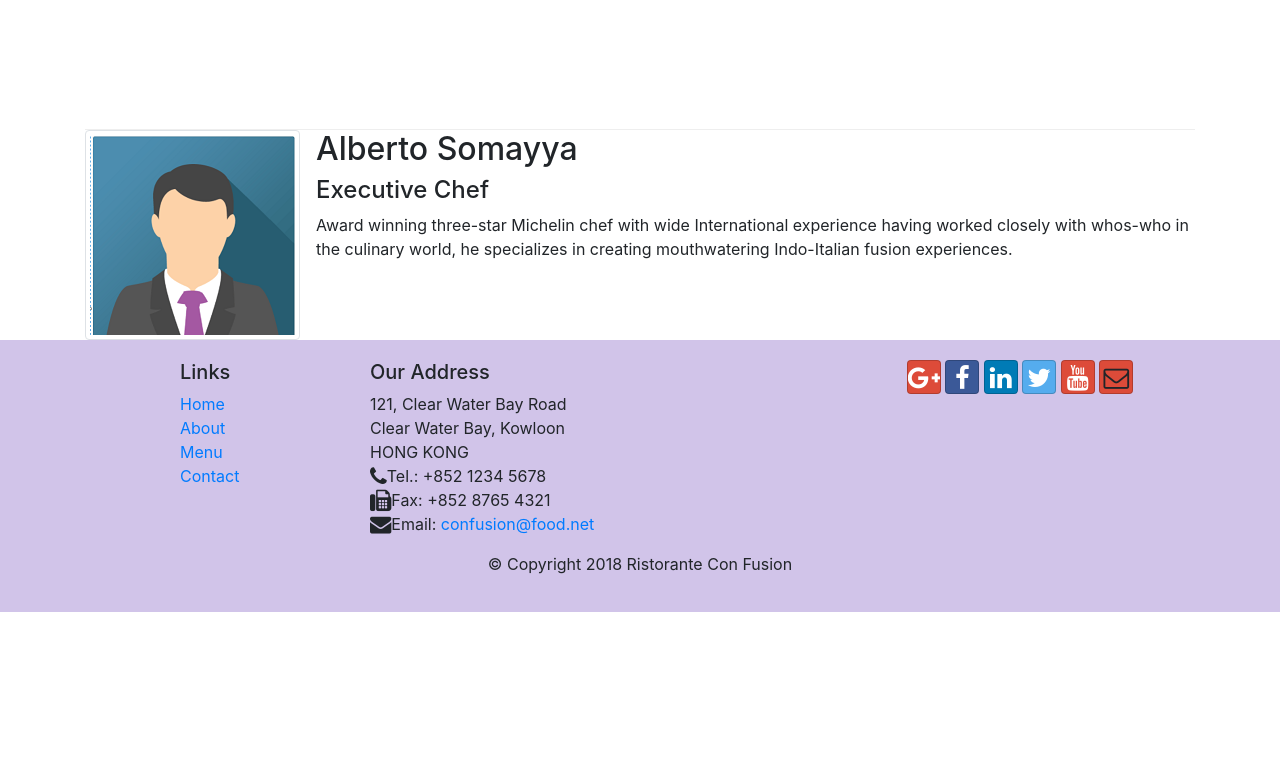
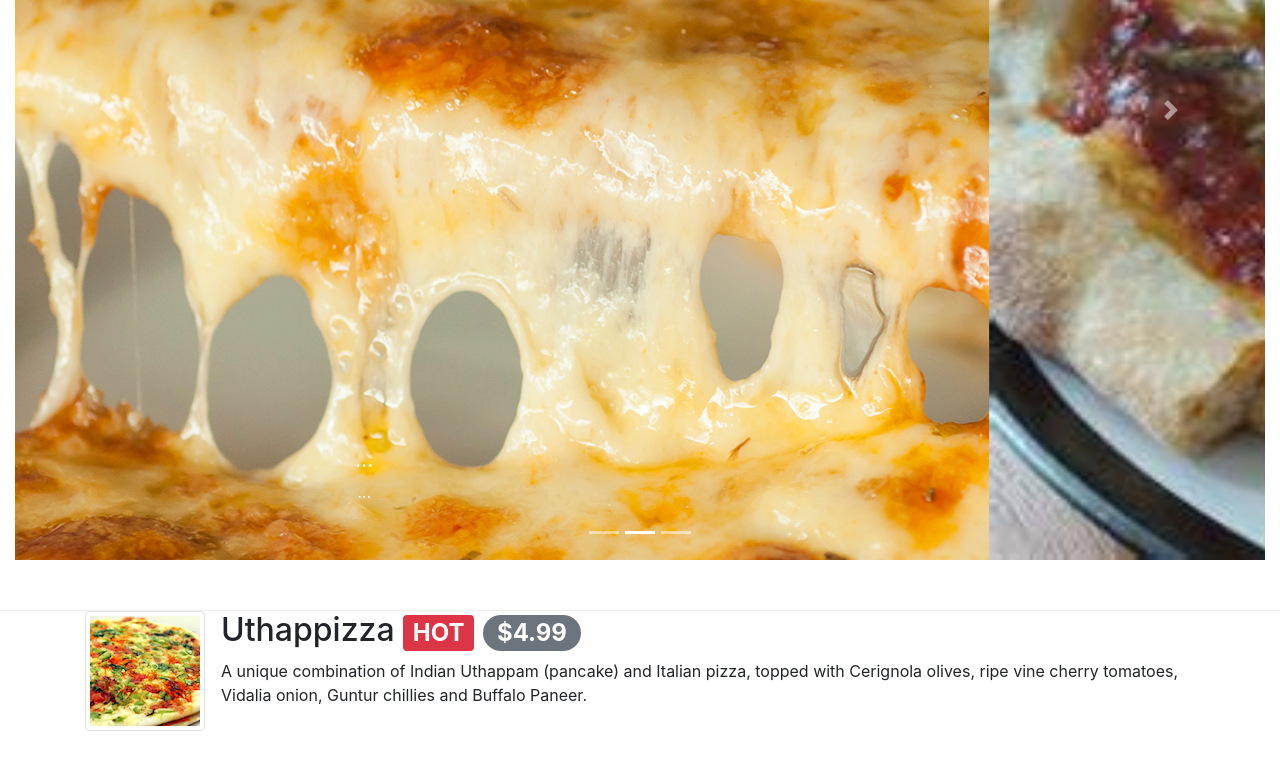
Before and after one commit to DoTranMinhChu/confusion, a website: page index.html in a window 1280 px wide. Shown: the part 867-1636 px from the top of the page. Before the commit the page ends 1479 px from the top, so only its background shows below. Drawn offline with nearby package versions, Linux system fonts and the light colour scheme.

Commit message:
Carousel

```diff
--- a/css/styles.css
+++ b/css/styles.css
@@ -38,6 +38,19 @@ header {
     padding: 10px;
 }
 
-.card-header{
+.card-header {
     cursor: pointer;
 }
+
+.carousel {
+    background: #512DA8;
+}
+
+.carousel-item {
+    height: 900px;
+}
+
+.carousel-item img {
+    min-height: 100%;
+    margin: auto;
+}
--- a/index.html
+++ b/index.html
@@ -109,6 +109,54 @@
         </div>
     </header>
 
+    <div class="row row-content">
+        <div class="col">
+            <div id="myCarousel" class="carousel slide" data-ride="carousel">
+                <!-- indicators control -->
+                <ol class="carousel-indicators">
+                    <li data-target="#myCarousel" data-slide-to="0" class="active"></li>
+                    <li data-target="#myCarousel" data-slide-to="1"></li>
+                    <li data-target="#myCarousel" data-slide-to="2"></li>
+                </ol>
+
+                <div class="carousel-inner">
+                    <div class="carousel-item active">
+                        <img src="img/img1.jpg" alt="First slide" class="d-block">
+                        <div class="carousel-caption d-none d-md-block">
+                            <h5>...</h5>
+                            <p>...</p>
+                        </div>
+                    </div>
+
+                    <div class="carousel-item">
+                        <img src="img/img2.jpg" alt="Second slide" class="d-block">
+                        <div class="carousel-caption d-none d-md-block">
+                            <h5>...</h5>
+                            <p>...</p>
+                        </div>
+                    </div>
+                    <div class="carousel-item">
+                        <img src="img/img3.jpg" alt="Third slide" class="d-block">
+                        <div class="carousel-caption d-none d-md-block">
+                            <h5>...</h5>
+                            <p>...</p>
+                        </div>
+                    </div>
+
+                    <!-- and prev, next control -->
+                    <a href="#myCarousel" class="carousel-control-prev" role="button" data-slide="prev">
+                        <span class="carousel-control-prev-icon" aria-hidden="true"></span>
+                        <span class="sr-only">Previous</span>
+                    </a>
+                    <a href="#myCarousel" class="carousel-control-next" role="button" data-slide="next">
+                        <span class="carousel-control-next-icon" aria-hidden="true"></span>
+                        <span class="sr-only">Next</span>
+                    </a>
+                </div>
+            </div>
+        </div><!-- end col -->
+    </div>
+
     <div class="container">
 
         <div class="media">
```
